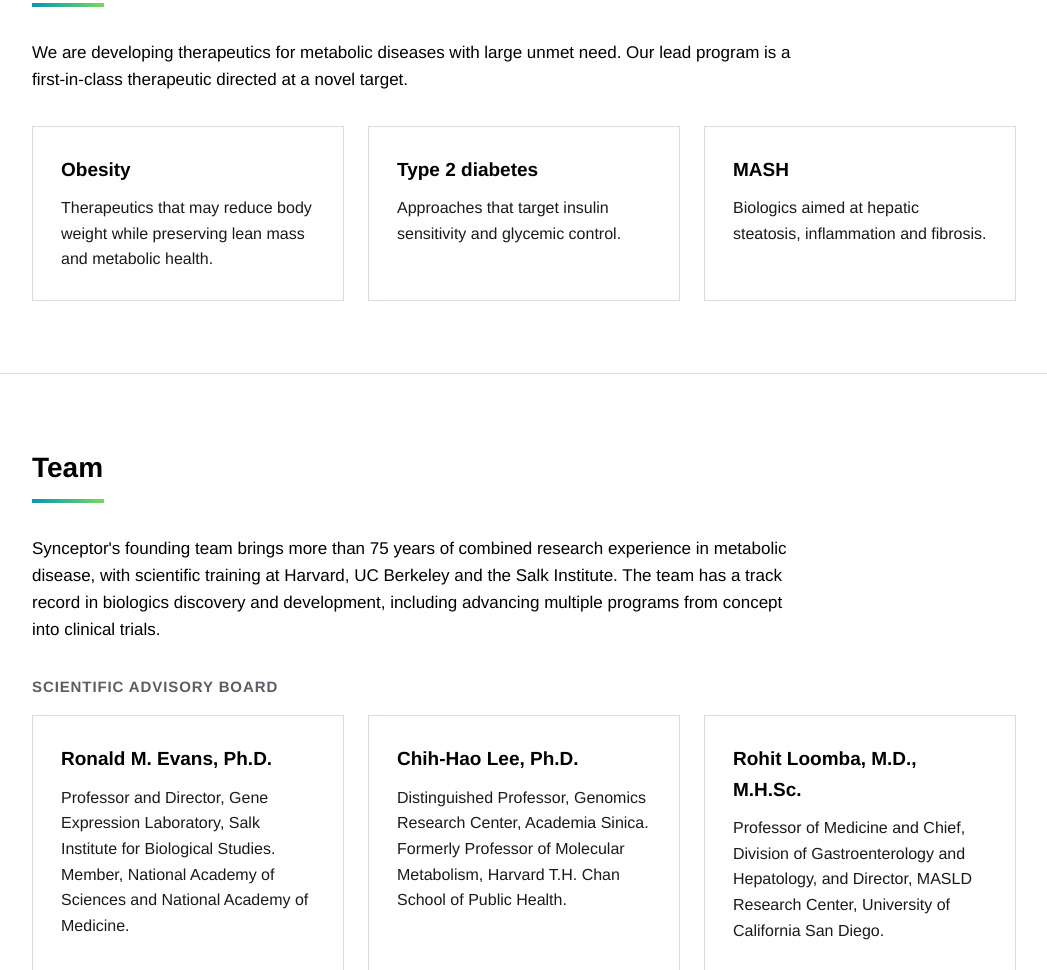
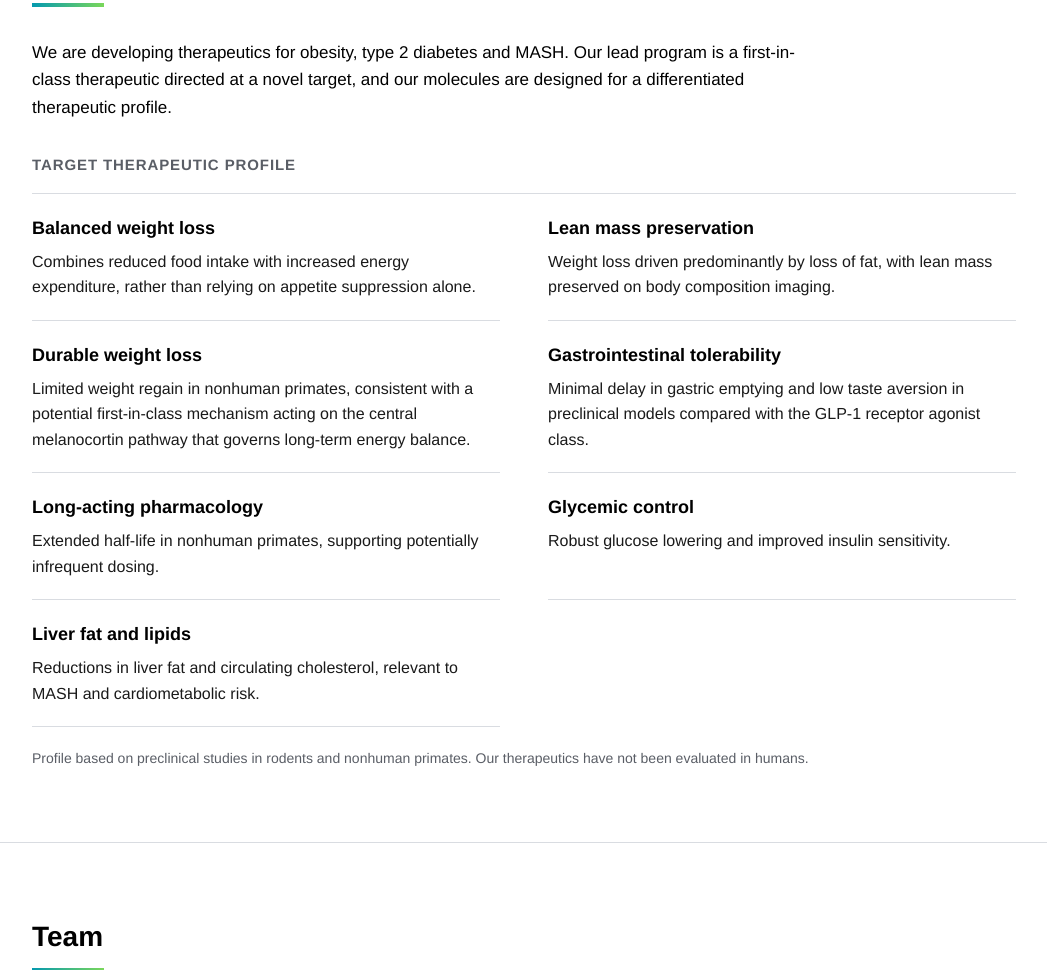
Before and after one commit to slsynceptor/synceptor-website, a plain HTML site: page index.html in a window 1280 px wide. Shown: the part 1200-2170 px from the top of the page, without its empty margins (116-1163 px from the left). Drawn offline with Linux system fonts and the light colour scheme.

Commit message:
Focus: target therapeutic profile
Co-Authored-By: Claude Opus 5.5 <noreply@anthropic.com>
Claude-Session: https://claude.ai/code/session_014YiXHeZuiTx61Rgf6tRxLV

```diff
--- a/index.html
+++ b/index.html
@@ -40,6 +40,11 @@
   .card h3{margin:0 0 10px;font-size:19px}
   .card p{margin:0;color:#1a1a1a;font-size:16px}
   .lede{max-width:780px;margin:0 0 32px}
+  .profile{display:grid;grid-template-columns:1fr 1fr;gap:0 48px;border-top:1px solid var(--border)}
+  .pitem{padding:20px 0;border-bottom:1px solid var(--border)}
+  .pitem h3{margin:0 0 6px;font-size:18px}
+  .pitem p{margin:0;font-size:16px;color:#1a1a1a}
+  .note{color:var(--muted);font-size:14px;margin:20px 0 0}
   .lede strong{color:var(--brand-strong)}
   .person{display:grid;grid-template-columns:260px 1fr;gap:32px;align-items:start}
   .person .name{font-size:21px;font-weight:700;margin:0}
@@ -57,7 +62,7 @@
     nav a{margin-left:16px;font-size:14px}
     header img{height:26px}
     .hero{padding:64px 0 56px}.hero h1{font-size:32px}.hero p{font-size:18px}
-    .grid,.person,.contact{grid-template-columns:1fr}
+    .grid,.person,.contact,.profile{grid-template-columns:1fr}
   }
 </style>
 </head>
@@ -93,12 +98,18 @@
     <div class="wrap">
       <h2>Focus</h2>
       <div class="h2rule"></div>
-      <p class="lede">We are developing therapeutics for metabolic diseases with large unmet need. Our lead program is a first-in-class therapeutic directed at a novel target.</p>
-      <div class="grid">
-        <div class="card"><h3>Obesity</h3><p>Therapeutics that may reduce body weight while preserving lean mass and metabolic health.</p></div>
-        <div class="card"><h3>Type 2 diabetes</h3><p>Approaches that target insulin sensitivity and glycemic control.</p></div>
-        <div class="card"><h3>MASH</h3><p>Biologics aimed at hepatic steatosis, inflammation and fibrosis.</p></div>
+      <p class="lede">We are developing therapeutics for obesity, type 2 diabetes and MASH. Our lead program is a first-in-class therapeutic directed at a novel target, and our molecules are designed for a differentiated therapeutic profile.</p>
+      <h3 class="subhead">Target therapeutic profile</h3>
+      <div class="profile">
+        <div class="pitem"><h3>Balanced weight loss</h3><p>Combines reduced food intake with increased energy expenditure, rather than relying on appetite suppression alone.</p></div>
+        <div class="pitem"><h3>Lean mass preservation</h3><p>Weight loss driven predominantly by loss of fat, with lean mass preserved on body composition imaging.</p></div>
+        <div class="pitem"><h3>Durable weight loss</h3><p>Limited weight regain in nonhuman primates, consistent with a potential first-in-class mechanism acting on the central melanocortin pathway that governs long-term energy balance.</p></div>
+        <div class="pitem"><h3>Gastrointestinal tolerability</h3><p>Minimal delay in gastric emptying and low taste aversion in preclinical models compared with the GLP-1 receptor agonist class.</p></div>
+        <div class="pitem"><h3>Long-acting pharmacology</h3><p>Extended half-life in nonhuman primates, supporting potentially infrequent dosing.</p></div>
+        <div class="pitem"><h3>Glycemic control</h3><p>Robust glucose lowering and improved insulin sensitivity.</p></div>
+        <div class="pitem"><h3>Liver fat and lipids</h3><p>Reductions in liver fat and circulating cholesterol, relevant to MASH and cardiometabolic risk.</p></div>
       </div>
+      <p class="note">Profile based on preclinical studies in rodents and nonhuman primates. Our therapeutics have not been evaluated in humans.</p>
     </div>
   </section>
 
```
